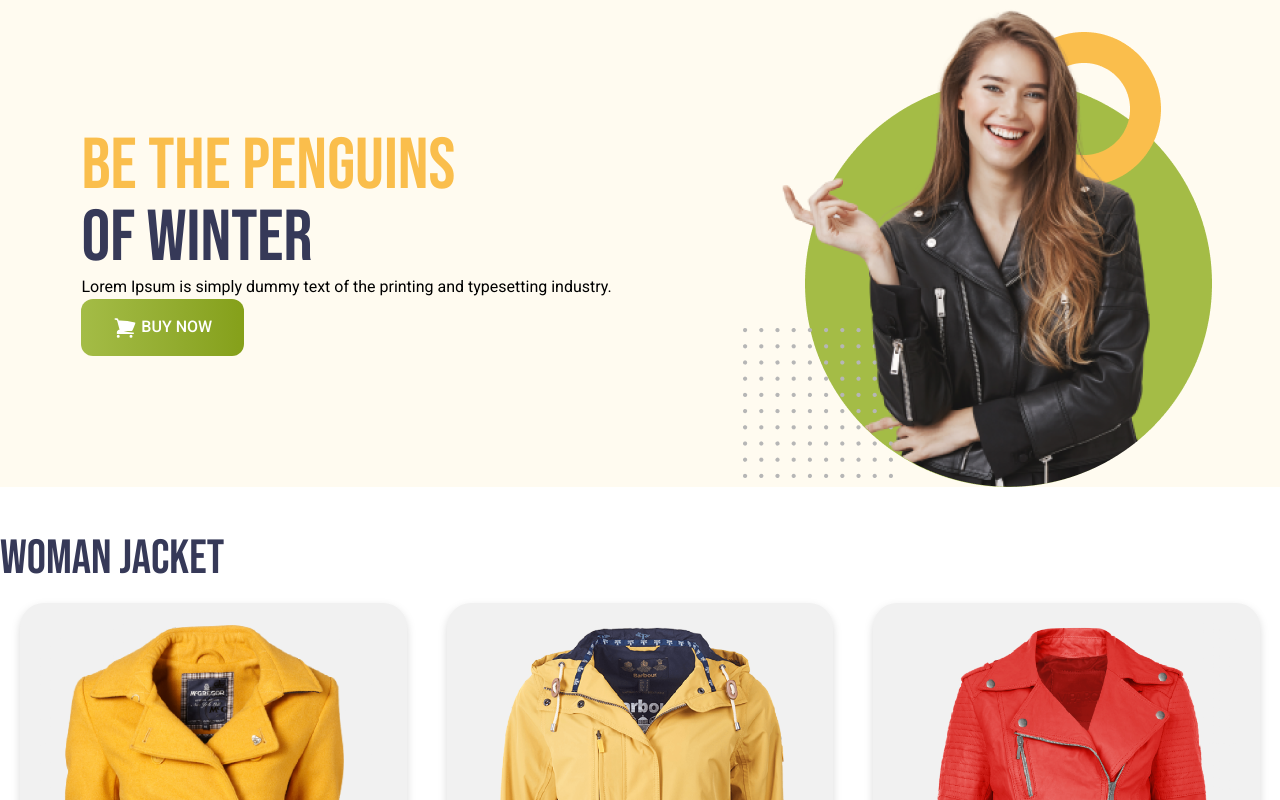
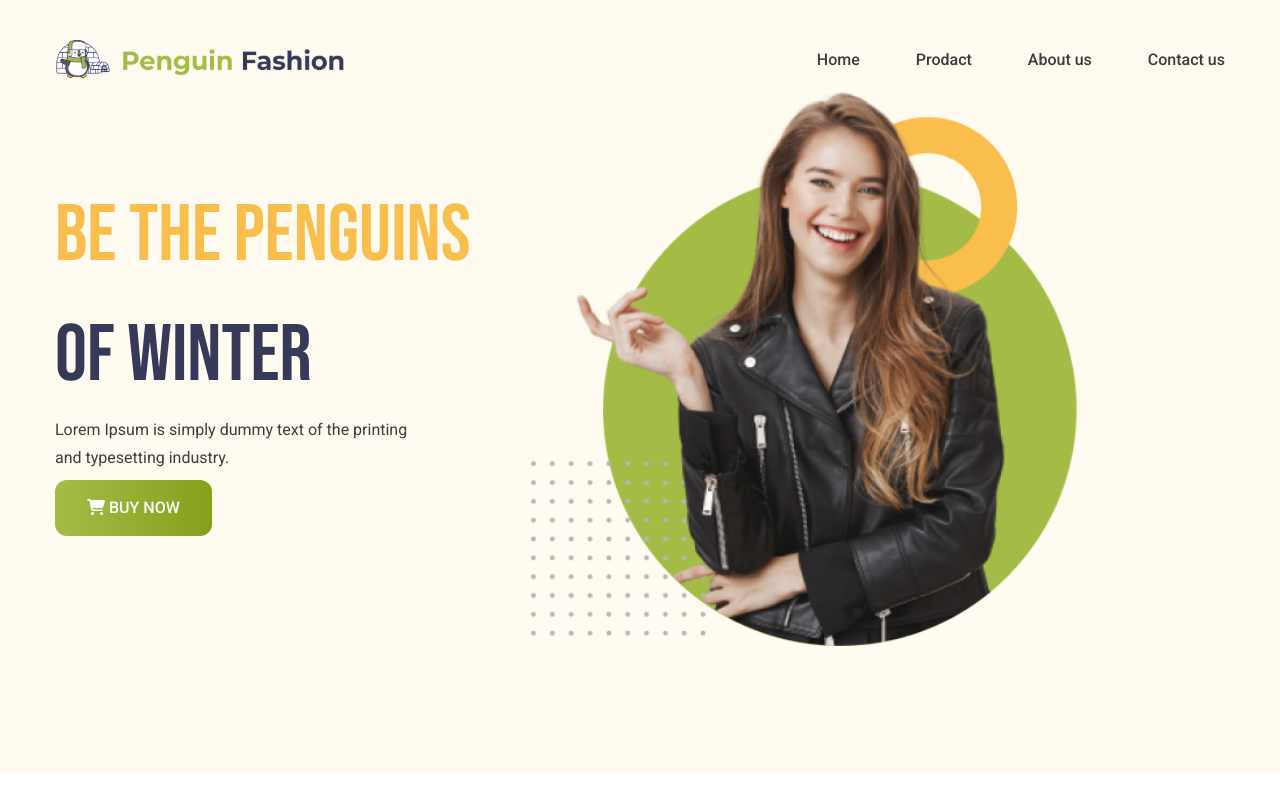
Before and after one commit to Moshiur-Rahman-01/6-Penguin-fashion, a plain HTML site: page index.html in a window 1280 px wide. Shown: the top 800 px of the page. Drawn offline with nearby package versions, Linux system fonts and the light colour scheme.

Commit message:
added header section

```diff
--- a/index.html
+++ b/index.html
@@ -1,53 +1,83 @@
 <!DOCTYPE html>
 <html lang="en">
+
 <head>
     <meta charset="UTF-8">
     <meta name="viewport" content="width=device-width, initial-scale=1.0">
+    <title>Penguin Fashion</title>
+
+    <!-- tailwind css -->
     <script src="https://unpkg.com/@tailwindcss/browser@4"></script>
-    <link rel="stylesheet" href="style.css">
-    <title>Penguin Fashion</title>
+
     <link rel="preconnect" href="https://fonts.googleapis.com">
     <link rel="preconnect" href="https://fonts.gstatic.com" crossorigin>
-    <link href="https://fonts.googleapis.com/css2?family=Bebas+Neue&family=Roboto:ital,wght@0,100..900;1,100..900&display=swap" rel="stylesheet">
+    <link
+        href="https://fonts.googleapis.com/css2?family=Bebas+Neue&family=Roboto:ital,wght@0,100..900;1,100..900&display=swap"
+        rel="stylesheet">
+    <!-- font awesome cdn -->
+    <link rel="stylesheet" href="https://cdnjs.cloudflare.com/ajax/libs/font-awesome/6.7.2/css/all.min.css"
+        integrity="sha512-Evv84Mr4kqVGRNSgIGL/F/aIDqQb7xQ2vcrdIwxfjThSH8CSR7PBEakCr51Ck+w+/U6swU2Im1vVX0SVk9ABhg=="
+        crossorigin="anonymous" referrerpolicy="no-referrer" />
     <style>
-        .roboto{
+        .roboto {
             font-family: "Roboto", serif;
         }
+
         .bebas-neue {
             font-family: "Bebas Neue", serif;
         }
     </style>
 </head>
+
 <body class="roboto">
-    <header class="bg-[#FFFBF0] pl-4">
+    <header class="bg-[#FFFBF0] max-sm:px-5">
+        <section class="max-w-[1170px] mx-auto">
             <!-- navbar start -->
-        <nav>
+            <nav class="flex justify-between items-center pt-10">
+                <div>
+                    <!-- nav logo -->
+                    <img class="w-[291px]" src="icons/logo.png" alt="">
+                </div>
+                <!-- nav list -->
+                <div class="">
+                    <ul class="flex gap-14 font-medium leading-10 text-[#3C3C3C] max-sm:hidden ">
+                        <li><a class="" href="">Home</a></li>
+                        <li><a href="">Prodact</a></li>
+                        <li><a href="">About us</a></li>
+                        <li><a href="">Contact us</a></li>
+                    </ul>
+                    <div class="hidden max-sm:block"><i class="fa-solid fa-bars"></i>
+                    </div>
+                </div>
             </nav>
 
             <!-- banner start -->
-        <div class="md:flex md:items-center md:justify-around">
-            <div>
-                <h1 class="text-7xl uppercase bebas-neue">
-                    <span class="text-[#FABE4C]">Be the Penguins</span>
+            <div class="flex gap-15 max-sm:flex-col">
+                <div class="mt-24">
+                    <h1 class="text-[80px] uppercase bebas-neue max-sm:text-6xl">
+                        <span class="text-[#FABE4C] ">Be the Penguins</span>
                         <br>
                         <span class="text-[#363958]">of Winter</span>
                     </h1>
-                <p>Lorem Ipsum is simply dummy text of the printing and typesetting industry.</p>
-                <button class="bg-linear-to-r from-[#A4BC46] to-[#85A019] px-8 py-4 rounded-xl font-medium text-white">
-                    <svg xmlns="http://www.w3.org/2000/svg" fill="white" viewBox="0 0 24 24" stroke-width="1.5" stroke="currentColor" class="size-6 text-white inline">
-                        <path stroke-linecap="round" stroke-linejoin="round" d="M2.25 3h1.386c.51 0 .955.343 1.087.835l.383 1.437M7.5 14.25a3 3 0 0 0-3 3h15.75m-12.75-3h11.218c1.121-2.3 2.1-4.684 2.924-7.138a60.114 60.114 0 0 0-16.536-1.84M7.5 14.25 5.106 5.272M6 20.25a.75.75 0 1 1-1.5 0 .75.75 0 0 1 1.5 0Zm12.75 0a.75.75 0 1 1-1.5 0 .75.75 0 0 1 1.5 0Z" />
-                    </svg>
+                    <p class="leading-7 text-[#3E3E3E] mb-2 w-[356px]">
+                        Lorem Ipsum is simply dummy text of the printing and typesetting industry.
+                    </p>
+                    <button
+                        class="bg-linear-to-r from-[#A4BC46] to-[#85A019] px-8 py-4 rounded-xl font-medium text-white leading-6 gap-2">
+                        <i class="fa-solid fa-cart-shopping"></i>
                         BUY NOW</button>
                 </div>
                 <div>
-                <img src="images/model.png" alt="">
+                    <img class="pb-32 w-[549px] " src="images/model.png" alt="">
                 </div>
             </div>
+        </section>
     </header>
-    <main class="max-w-7xl mx-auto">
+
+<main class="max-w-[1170px] mx-auto">
 <!-- woman jacket section -->
 <section class="my-12">
-            <h3 class="uppercase text-5xl text-[#363958] bebas-neue">Woman Jacket</h3>
+<h3 class="uppercase text-5xl text-[#363958] bebas-neue leading-[58px]">Woman Jacket</h3>
 
 <!-- jacket card container -->
 <div class="grid grid-cols-1 md:grid-cols-2 lg:grid-cols-3">
@@ -58,11 +88,7 @@
 <p>Lorem ipsum dolor sit amet, consectetur adipisicing elit. Dicta, quo.</p>
 <div class="flex justify-between items-center">
 <h2 class="text-[#fabe4c] text-4xl">$234</h2>
-                        <button class="bg-linear-to-r from-[#A4BC46] to-[#85A019] px-8 py-4 rounded-xl font-medium text-white">
-                            <svg xmlns="http://www.w3.org/2000/svg" fill="white" viewBox="0 0 24 24" stroke-width="1.5" stroke="currentColor" class="size-6 text-white inline">
-                                <path stroke-linecap="round" stroke-linejoin="round" d="M2.25 3h1.386c.51 0 .955.343 1.087.835l.383 1.437M7.5 14.25a3 3 0 0 0-3 3h15.75m-12.75-3h11.218c1.121-2.3 2.1-4.684 2.924-7.138a60.114 60.114 0 0 0-16.536-1.84M7.5 14.25 5.106 5.272M6 20.25a.75.75 0 1 1-1.5 0 .75.75 0 0 1 1.5 0Zm12.75 0a.75.75 0 1 1-1.5 0 .75.75 0 0 1 1.5 0Z" />
-                            </svg>
-                            BUY NOW</button>
+
 </div>
 </div>
                 <!-- jacket card 2-->
@@ -72,9 +98,12 @@
                     <p>Lorem ipsum dolor sit amet, consectetur adipisicing elit. Dicta, quo.</p>
                     <div class="flex justify-between items-center">
                         <h2 class="text-[#fabe4c] text-4xl">$234</h2>
-                        <button class="bg-linear-to-r from-[#A4BC46] to-[#85A019] px-8 py-4 rounded-xl font-medium text-white">
-                            <svg xmlns="http://www.w3.org/2000/svg" fill="white" viewBox="0 0 24 24" stroke-width="1.5" stroke="currentColor" class="size-6 text-white inline">
-                                <path stroke-linecap="round" stroke-linejoin="round" d="M2.25 3h1.386c.51 0 .955.343 1.087.835l.383 1.437M7.5 14.25a3 3 0 0 0-3 3h15.75m-12.75-3h11.218c1.121-2.3 2.1-4.684 2.924-7.138a60.114 60.114 0 0 0-16.536-1.84M7.5 14.25 5.106 5.272M6 20.25a.75.75 0 1 1-1.5 0 .75.75 0 0 1 1.5 0Zm12.75 0a.75.75 0 1 1-1.5 0 .75.75 0 0 1 1.5 0Z" />
+                        <button
+                            class="bg-linear-to-r from-[#A4BC46] to-[#85A019] px-8 py-4 rounded-xl font-medium text-white">
+                            <svg xmlns="http://www.w3.org/2000/svg" fill="white" viewBox="0 0 24 24" stroke-width="1.5"
+                                stroke="currentColor" class="size-6 text-white inline">
+                                <path stroke-linecap="round" stroke-linejoin="round"
+                                    d="M2.25 3h1.386c.51 0 .955.343 1.087.835l.383 1.437M7.5 14.25a3 3 0 0 0-3 3h15.75m-12.75-3h11.218c1.121-2.3 2.1-4.684 2.924-7.138a60.114 60.114 0 0 0-16.536-1.84M7.5 14.25 5.106 5.272M6 20.25a.75.75 0 1 1-1.5 0 .75.75 0 0 1 1.5 0Zm12.75 0a.75.75 0 1 1-1.5 0 .75.75 0 0 1 1.5 0Z" />
                             </svg>
                             BUY NOW</button>
                     </div>
@@ -86,18 +115,27 @@
                     <p>Lorem ipsum dolor sit amet, consectetur adipisicing elit. Dicta, quo.</p>
                     <div class="flex justify-between items-center">
                         <h2 class="text-[#fabe4c] text-4xl">$234</h2>
-                        <button class="bg-linear-to-r from-[#A4BC46] to-[#85A019] px-8 py-4 rounded-xl font-medium text-white">
-                            <svg xmlns="http://www.w3.org/2000/svg" fill="white" viewBox="0 0 24 24" stroke-width="1.5" stroke="currentColor" class="size-6 text-white inline">
-                                <path stroke-linecap="round" stroke-linejoin="round" d="M2.25 3h1.386c.51 0 .955.343 1.087.835l.383 1.437M7.5 14.25a3 3 0 0 0-3 3h15.75m-12.75-3h11.218c1.121-2.3 2.1-4.684 2.924-7.138a60.114 60.114 0 0 0-16.536-1.84M7.5 14.25 5.106 5.272M6 20.25a.75.75 0 1 1-1.5 0 .75.75 0 0 1 1.5 0Zm12.75 0a.75.75 0 1 1-1.5 0 .75.75 0 0 1 1.5 0Z" />
+                        <button
+                            class="bg-linear-to-r from-[#A4BC46] to-[#85A019] px-8 py-4 rounded-xl font-medium text-white">
+                            <svg xmlns="http://www.w3.org/2000/svg" fill="white" viewBox="0 0 24 24" stroke-width="1.5"
+                                stroke="currentColor" class="size-6 text-white inline">
+                                <path stroke-linecap="round" stroke-linejoin="round"
+                                    d="M2.25 3h1.386c.51 0 .955.343 1.087.835l.383 1.437M7.5 14.25a3 3 0 0 0-3 3h15.75m-12.75-3h11.218c1.121-2.3 2.1-4.684 2.924-7.138a60.114 60.114 0 0 0-16.536-1.84M7.5 14.25 5.106 5.272M6 20.25a.75.75 0 1 1-1.5 0 .75.75 0 0 1 1.5 0Zm12.75 0a.75.75 0 1 1-1.5 0 .75.75 0 0 1 1.5 0Z" />
                             </svg>
                             BUY NOW</button>
                     </div>
                 </div>
             </div>
         </section>
+
+        <!-- Man jacket -->
+        <section>
+
+        </section>
     </main>
     <footer>
         <h1>my name is moshiur</h1>
     </footer>
 </body>
+
 </html>
```
Lines whose indentation alone changed are shown as unchanged.
